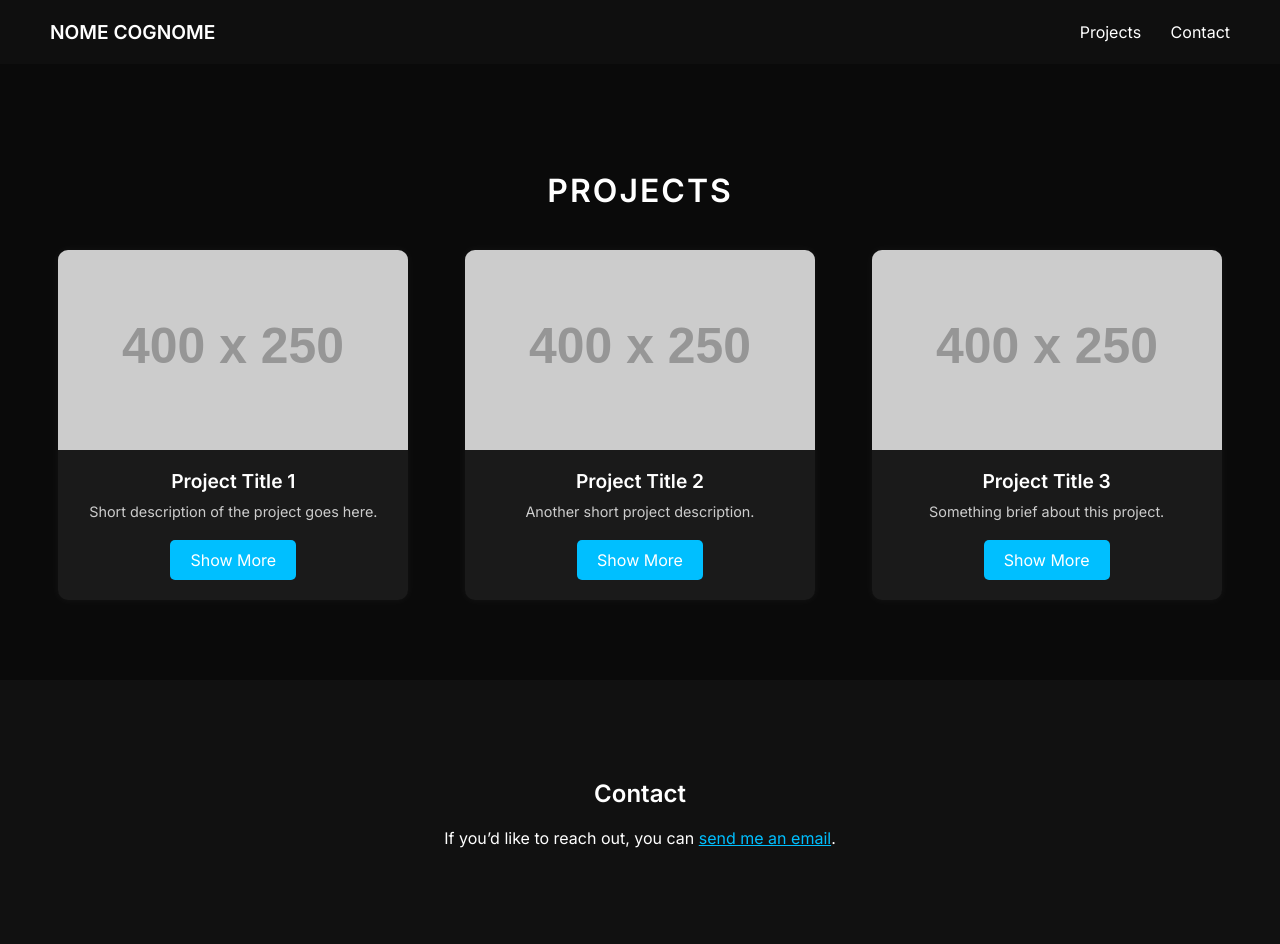
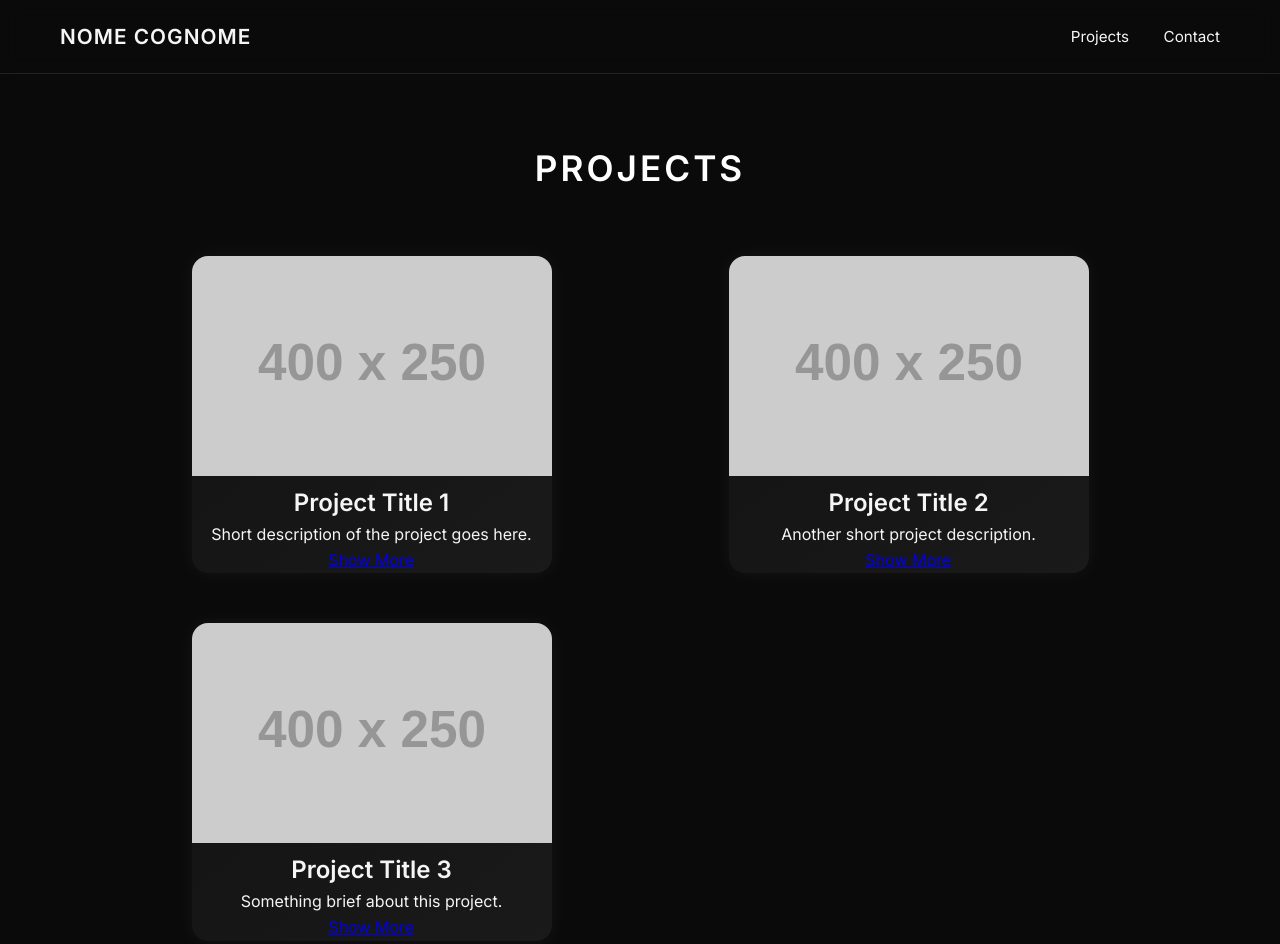
Before and after one commit to GiordaAndrea/GiordaAndrea.github.io, a plain HTML site: page index.html in a window 1280 px wide. Shown: the top 944 px of the page. Drawn offline with Linux system fonts and the light colour scheme; files that its build step writes are made by us from their sources; placeholder pictures from the web are drawn by us.

Commit message:
Revamp layout and styles for header and projects
Improves overall site appearance by updating base styles, making the header fixed with a blurred background, and enhancing the projects section with larger cards, refined grid spacing, and modern hover effects. Also adjusts color palette and spacing for better readability and visual appeal.

```diff
--- a/assets/style.css
+++ b/assets/style.css
@@ -1,120 +1,89 @@
-/* Import base font */
+/* ===== BASE ===== */
+* {
+  margin: 0;
+  padding: 0;
+  box-sizing: border-box;
+}
+
 body {
   font-family: 'Inter', sans-serif;
-  margin: 0;
   background-color: #0a0a0a;
-  color: white;
+  color: #f5f5f5;
+  line-height: 1.6;
 }
 
-/* HEADER */
+/* ===== HEADER ===== */
 header {
+  position: fixed;
+  top: 0;
+  width: 100%;
+  backdrop-filter: blur(10px);
+  background-color: rgba(10, 10, 10, 0.8);
   display: flex;
   justify-content: space-between;
   align-items: center;
-  padding: 20px 50px;
-  background-color: #0f0f0f;
-  position: sticky;
-  top: 0;
+  padding: 20px 60px;
+  z-index: 1000;
+  border-bottom: 1px solid rgba(255, 255, 255, 0.1);
 }
 
 .logo {
   font-weight: 600;
-  font-size: 1.2rem;
+  font-size: 1.3rem;
+  letter-spacing: 1px;
 }
 
 nav a {
-  color: white;
+  color: #f5f5f5;
   text-decoration: none;
-  margin-left: 25px;
-  transition: 0.3s;
+  margin-left: 30px;
+  font-size: 0.95rem;
+  transition: color 0.3s ease;
 }
 
 nav a:hover {
   color: #00bfff;
 }
 
-/* PROJECTS SECTION */
+/* ===== PROJECTS SECTION ===== */
 .projects-section {
-  padding: 80px 50px;
+  padding: 140px 10vw 100px; /* spazio extra per compensare header fisso */
   text-align: center;
 }
 
 .projects-section h1 {
-  margin-bottom: 40px;
-  font-size: 2rem;
-  letter-spacing: 2px;
+  font-size: 2.2rem;
+  margin-bottom: 60px;
+  letter-spacing: 3px;
+  color: #ffffff;
 }
 
 .projects-grid {
   display: grid;
-  grid-template-columns: repeat(auto-fit, minmax(300px, 1fr));
-  gap: 40px;
+  grid-template-columns: repeat(auto-fit, minmax(320px, 1fr));
+  gap: 50px;
   justify-items: center;
 }
 
 .project-card {
-  background-color: #1a1a1a;
-  border-radius: 10px;
+  background: linear-gradient(145deg, #111, #1a1a1a);
+  border-radius: 16px;
   overflow: hidden;
   width: 100%;
-  max-width: 350px;
-  box-shadow: 0 0 10px rgba(255, 255, 255, 0.05);
-  transition: transform 0.3s ease, box-shadow 0.3s ease;
+  max-width: 360px;
+  box-shadow: 0 0 20px rgba(255, 255, 255, 0.05);
+  transition: transform 0.4s ease, box-shadow 0.4s ease;
+  cursor: pointer;
 }
 
 .project-card:hover {
-  transform: translateY(-5px);
-  box-shadow: 0 0 15px rgba(255, 255, 255, 0.1);
+  transform: translateY(-10px);
+  box-shadow: 0 0 25px rgba(0, 191, 255, 0.15);
 }
 
 .project-card img {
   width: 100%;
-  height: 200px;
+  height: 220px;
   object-fit: cover;
+  transition: transform 0.5s ease;
 }
-
-.project-card h2 {
-  font-size: 1.2rem;
-  margin: 15px 0 10px;
-}
-
-.project-card p {
-  font-size: 0.9rem;
-  color: #ccc;
-  margin: 0 20px 20px;
-}
-
-.btn {
-  display: inline-block;
-  background-color: #00bfff;
-  color: white;
-  padding: 10px 20px;
-  border-radius: 5px;
-  text-decoration: none;
-  margin-bottom: 20px;
-  transition: background 0.3s;
-}
-
-.btn:hover {
-  background-color: #009acd;
-}
-
-/* CONTACT SECTION */
-.contact-section {
-  text-align: center;
-  padding: 80px 50px;
-  background-color: #111;
-}
-
-.contact-section a {
-  color: #00bfff;
-}
-
-/* FOOTER */
-footer {
-  text-align: center;
-  padding: 20px;
-  font-size: 0.8rem;
-  color: #888;
-  background-color: #0f0f0f;
-}
```
